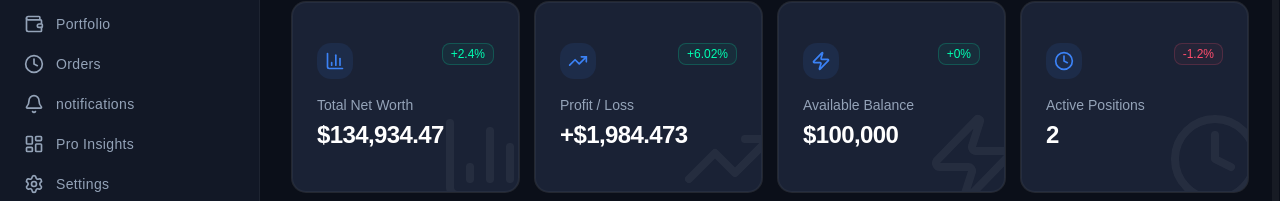
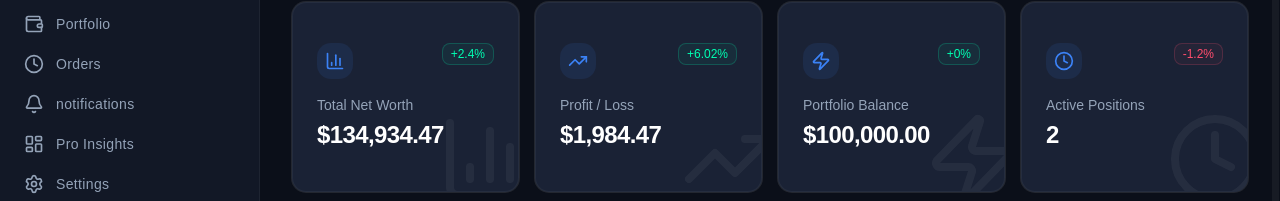
Before and after one commit to UnmeshOnGit/AngryTradersDashboard, a React (Vite) app: page /login in a window 1280 px wide. Both pictures are taken after typing "name@example.com", "Sample123" into the empty fields and a click on the button "Enter Terminal". Shown: the part 178-379 px from the top of the page. Built offline with nearby package versions, Linux system fonts and the light colour scheme.

Commit message:
Update DashboardPage.tsx

```diff
--- a/src/pages/DashboardPage.tsx
+++ b/src/pages/DashboardPage.tsx
@@ -69,7 +69,7 @@ const StatCard = ({ title, value, change, icon: Icon, color }: any) => (
 );
 
 export const DashboardPage = () => {
-  const { assets, user, isLoading, toggleWatchlist, updateProfile } = useApp();
+  const { assets, user, isLoading, toggleWatchlist, updateProfile, formatCurrency, t } = useApp();
   const navigate = useNavigate();
   const [isDepositOpen, setIsDepositOpen] = React.useState(false);
   const [depositAmount, setDepositAmount] = React.useState('1000');
@@ -178,7 +178,7 @@ export const DashboardPage = () => {
                         <Wallet className="w-6 h-6 text-primary" />
                         <div>
                           <p className="text-xs text-muted-foreground uppercase tracking-wider font-bold">Current Balance</p>
-                          <p className="text-xl font-black text-foreground font-mono">${user?.balance.toLocaleString()}</p>
+                          <p className="text-xl font-black text-foreground font-mono">{formatCurrency(user?.balance || 0)}</p>
                         </div>
                       </div>
                       <div className="space-y-2">
@@ -210,21 +210,21 @@ export const DashboardPage = () => {
       <div className="grid grid-cols-1 sm:grid-cols-2 lg:grid-cols-4 gap-4">
         <StatCard
           title="Total Net Worth"
-          value={`$${totalValue.toLocaleString(undefined, { minimumFractionDigits: 2, maximumFractionDigits: 2 })}`}
+          value={formatCurrency(totalValue)}
           change={2.4}
           icon={BarChart3}
           color="primary"
         />
         <StatCard
           title="Profit / Loss"
-          value={`${totalProfitLoss >= 0 ? '+' : ''}$${Math.abs(totalProfitLoss).toLocaleString(undefined, { minimumFractionDigits: 2 })}`}
+          value={formatCurrency(totalProfitLoss)}
           change={plPercentage.toFixed(2)}
           icon={TrendingUp}
           color={totalProfitLoss >= 0 ? "green-500" : "red-500"}
         />
         <StatCard
-          title="Available Balance"
-          value={`$${totalBalance.toLocaleString()}`}
+          title={t('balance')}
+          value={formatCurrency(totalBalance)}
           change={0}
           icon={Zap}
           color="blue-500"
@@ -278,7 +278,7 @@ export const DashboardPage = () => {
                       </div>
                     </TableCell>
                     <TableCell className="font-mono font-bold">
-                      ${asset.price.toLocaleString(undefined, { minimumFractionDigits: 2, maximumFractionDigits: 2 })}
+                      {formatCurrency(asset.price)}
                     </TableCell>
                     <TableCell>
                       <span className={cn("flex items-center font-bold text-sm", asset.change24h >= 0 ? "text-[#00FFB2]" : "text-[#FF4D6D]")}>
@@ -344,7 +344,7 @@ export const DashboardPage = () => {
                   </div>
                   <div className="text-right">
                     <p className="font-bold text-[#00FFB2]">+{asset.change24h}%</p>
-                    <p className="text-xs font-mono text-muted-foreground">${asset.price.toFixed(2)}</p>
+                    <p className="text-xs font-mono text-muted-foreground">{formatCurrency(asset.price)}</p>
                   </div>
                 </div>
               ))}
```
